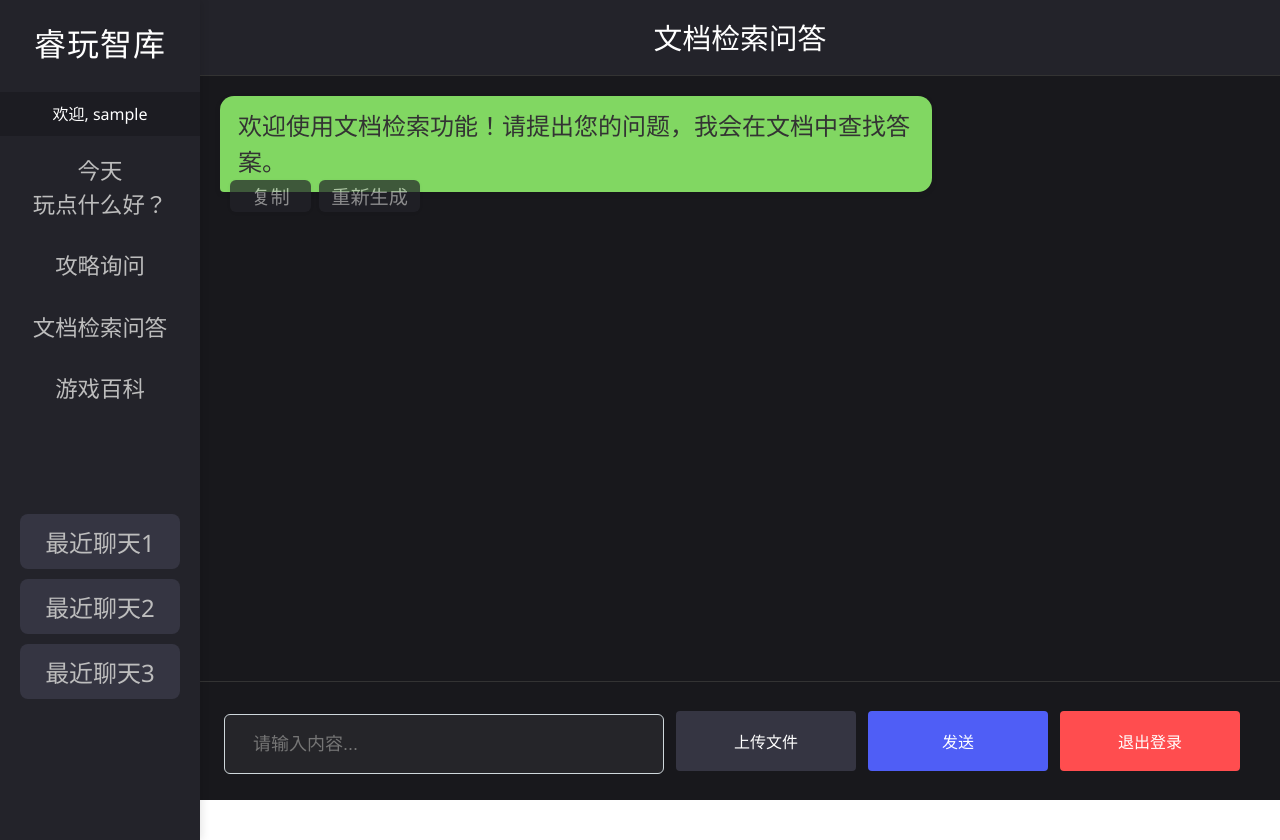
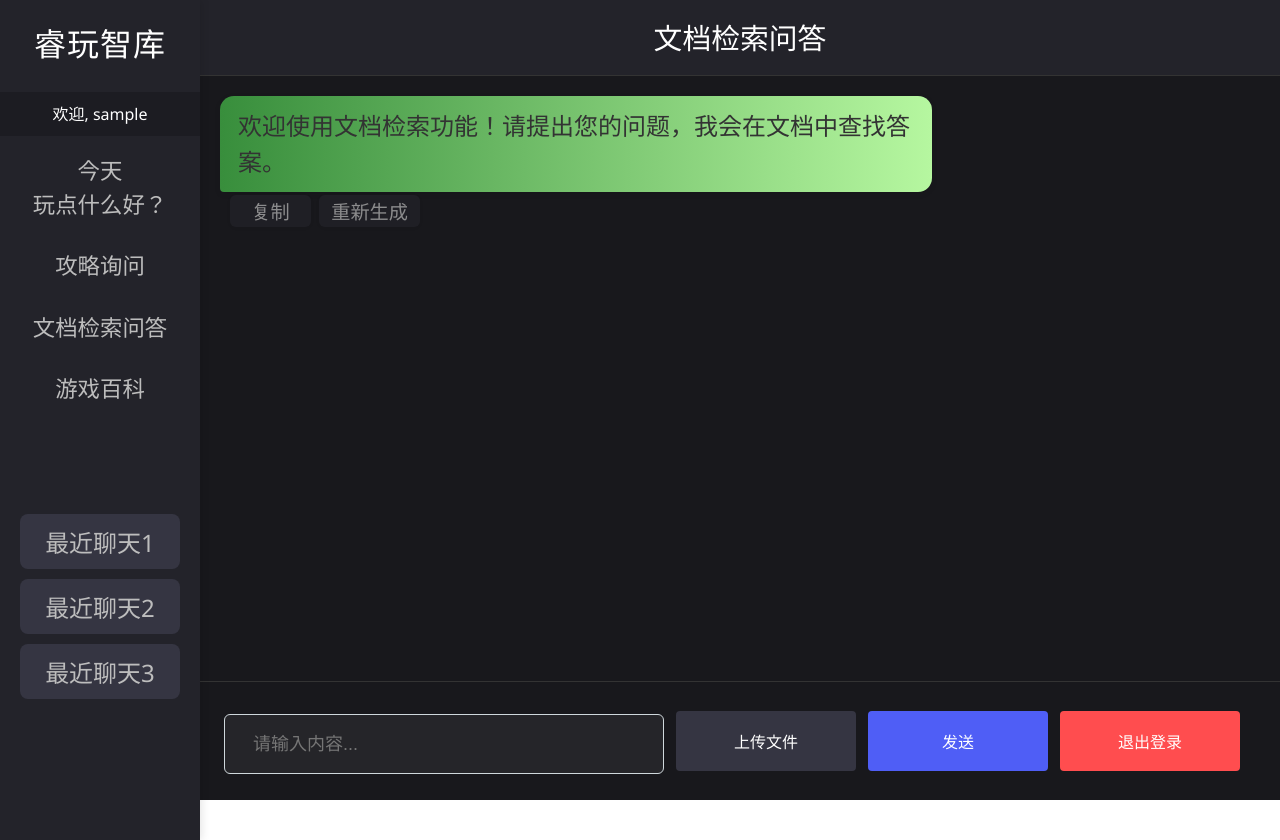
Before and after one commit to wsk114514/-, a React (Vite) app in the folder my-react-app/: page /doc_qa in a window 1280 px wide. Built offline with nearby package versions, Linux system fonts and the light colour scheme; sample sign-in values are in the browser's storage.

Commit message:
修改了气泡颜色为渐变色

```diff
--- a/my-react-app/src/assets/styles/main.css
+++ b/my-react-app/src/assets/styles/main.css
@@ -6,7 +6,7 @@
   display: flex;
   gap: 8px;
   position: absolute;
-  bottom: -20px;
+  bottom: -35px; /* 与气泡底部距离10px */
   left: 0;
   padding-left: 10px;
   box-sizing: border-box;
@@ -30,14 +30,14 @@
 }
 /* 修改AI气泡为纯色背景 */
 .chat-bubble.ai {
-  background: #81d762; /* 浅灰色纯色背景 */
+  background: linear-gradient(90deg, #388e3c 0%, #b6f7a0 100%); /* 左侧更深绿色 */
   color: #333; /* 深灰色文字确保可读性 */
   border-bottom-left-radius: 4px;
 }
 
 /* 用户气泡 */
 .chat-bubble.user {
-  background: #0084ff;
+  background: linear-gradient(90deg, #1976d2 0%, #64b5f6 100%); /* 渐变蓝色 */
   color: white;
   border-bottom-right-radius: 4px;
 }
```
